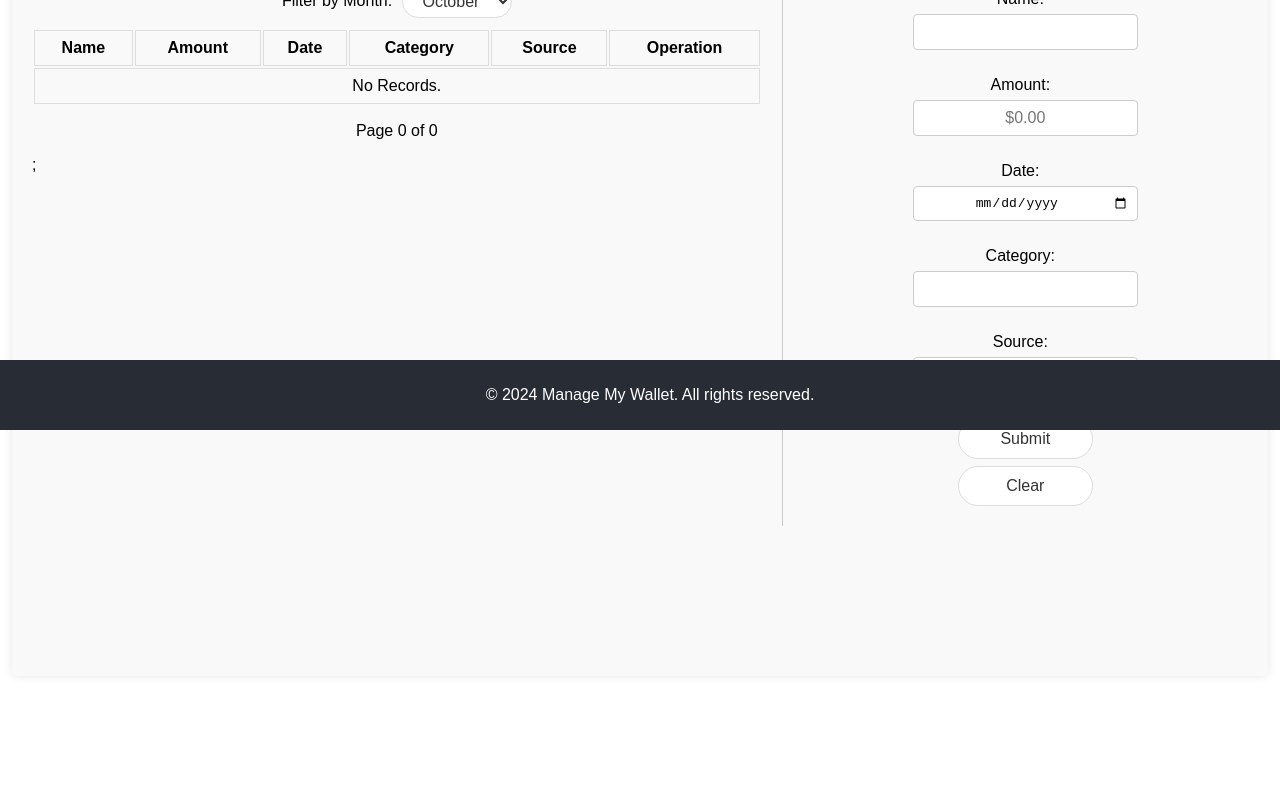
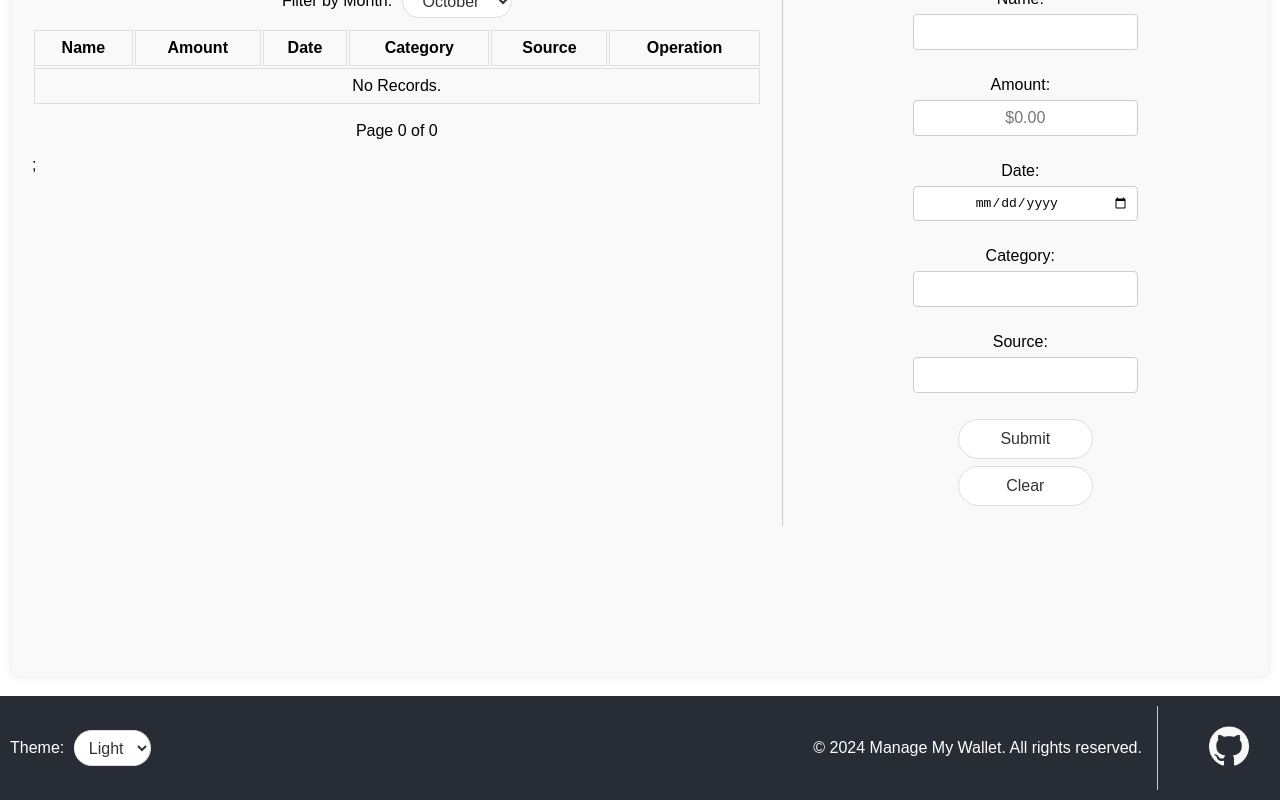
Before and after one commit to onetrue-6657/manage-my-wallet, a React (Create React App) app in the folder manage-my-wallet/: page / in a window 1280 px wide. Shown: the part 370-1170 px from the top of the page. Before the commit the page ends 1066 px from the top, so only its background shows below. Built offline with nearby package versions, Linux system fonts and the light colour scheme.

Commit message:
Changed footer

```diff
--- a/manage-my-wallet/src/components/Calculator.js
+++ b/manage-my-wallet/src/components/Calculator.js
@@ -89,7 +89,7 @@ const Calculator = ({ expenses }) => {
             thumbClassName="thumb"
             trackClassName="track"
             min={0}
-            max={1000}
+            max={5000}
             value={filter.amountRange}
             onChange={handleRangeChange}
             ariaLabel={["Lower thumb", "Upper thumb"]}
--- a/manage-my-wallet/src/components/Footer.js
+++ b/manage-my-wallet/src/components/Footer.js
@@ -1,9 +1,28 @@
 import React from "react";
+import GithubIcon from "../icons/github.png";
 
 const Footer = () => {
   return (
     <footer>
-      <p>© 2024 Manage My Wallet. All rights reserved.</p>
+      <div className="left-section">
+        <label for="theme-select">Theme: </label>
+        <select id="theme-select">
+          <option value="light">Light</option>
+          <option value="dark">Dark</option>
+        </select>
+      </div>
+      <div className="center-section">
+        <p>© 2024 Manage My Wallet. All rights reserved.</p>
+      </div>
+      <div className="right-section">
+        <a
+          href="https://github.com/onetrue-6657/manage-my-wallet"
+          target="blank"
+          rel="noopener noreferrer"
+        >
+          <img src={GithubIcon} alt="GitHub" />
+        </a>
+      </div>
     </footer>
   );
 };
--- a/manage-my-wallet/src/components/Main.js
+++ b/manage-my-wallet/src/components/Main.js
@@ -361,10 +361,20 @@ const Main = () => {
                         <button onClick={() => handleRemove(index)}>
                           <img src={removeIcon} alt="Remove" />
                         </button>
-                        <button onClick={() => handleCopy(index)}>
+                        <button
+                          onClick={() => {
+                            handleCopy(index);
+                            handleNavClick("add-expense");
+                          }}
+                        >
                           <img src={copyIcon} alt="Copy" />
                         </button>
-                        <button onClick={() => handleEdit(index)}>
+                        <button
+                          onClick={() => {
+                            handleEdit(index);
+                            handleNavClick("add-expense");
+                          }}
+                        >
                           <img src={editIcon} alt="Edit" />
                         </button>
                       </div>
--- a/manage-my-wallet/src/styles/App.css
+++ b/manage-my-wallet/src/styles/App.css
@@ -471,22 +471,31 @@ td {
 }
 
 .horizontal-slider {
-  width: 80%; /* 设置滑动条的宽度 */
+  width: 300px;
+  height: 10px;
+  background: linear-gradient(to right, #ddd, #007bff, #ddd);
+  margin: 20px 0;
+  border-radius: 5px;
   margin: 10%;
 }
 
 .thumb {
-  height: 10px;
-  width: 10px;
+  height: 20px;
+  width: 20px;
   background-color: #007bff;
   border-radius: 50%;
   cursor: pointer;
+  box-shadow: 0 0 5px rgba(0, 0, 0, 0.2);
+  position: absolute;
+  top: 50%;
+  transform: translateY(-50%);
 }
 
 .track {
-  top: 50%;
-  height: 4px;
-  background: #ddd;
+  top: 0;
+  bottom: 0;
+  background: transparent;
+  border-radius: 5px;
 }
 
 .result-section {
@@ -517,3 +526,69 @@ td {
   font-weight: bold;
   text-align: center;
 }
+
+/* Footer */
+
+footer {
+  background-color: #282c34;
+  color: white;
+  padding: 10px;
+  text-align: center;
+  position: fixed;
+  bottom: 0;
+  width: 100%;
+  height: 5%;
+  display: flex;
+  justify-content: center;
+  align-items: center;
+  position: relative;
+}
+
+footer .left-section,
+footer .right-section {
+  display: flex;
+  align-items: center;
+}
+
+footer .center-section {
+  flex-grow: 1;
+  text-align: center;
+  display: flex;
+  justify-content: center;
+  align-items: center;
+}
+
+footer label {
+  margin-right: 10px;
+}
+
+footer img {
+  width: 40px;
+  height: 40px;
+  margin-left: 10px;
+}
+
+footer select {
+  display: flex;
+  align-items: center;
+  justify-content: center;
+  padding: 1%;
+  font-size: 100%;
+  color: #333;
+  text-decoration: none;
+  border: 1px solid #ddd;
+  border-left: none;
+  border-radius: 20px;
+  transition: all 0.3s ease;
+  text-align: center;
+  background-color: white;
+  cursor: pointer;
+  width: 10%;
+}
+
+footer select:hover,
+footer select.active {
+  color: #007bff;
+  background-color: #e6f2ff;
+  border-color: #007bff;
+}
```
Also changed, not shown: manage-my-wallet/src/icons/github.png (added).
